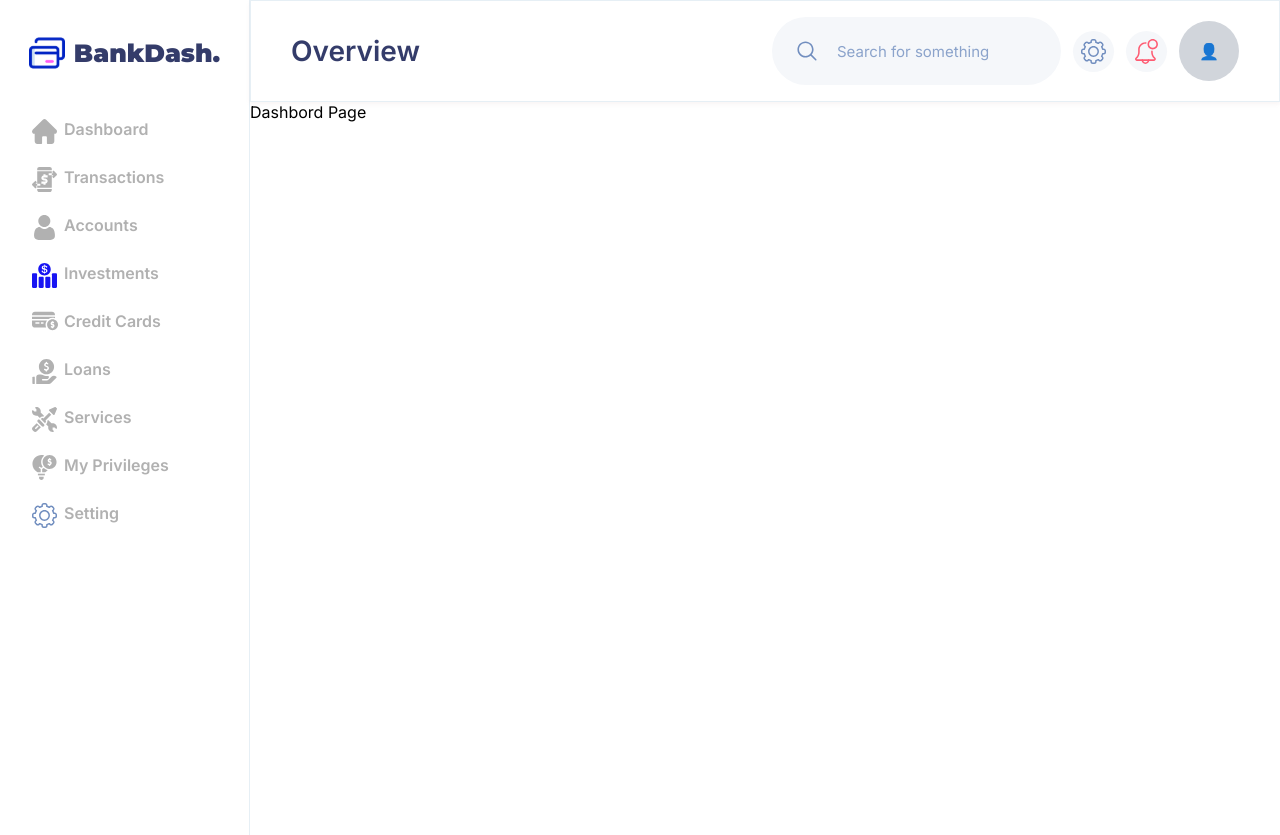
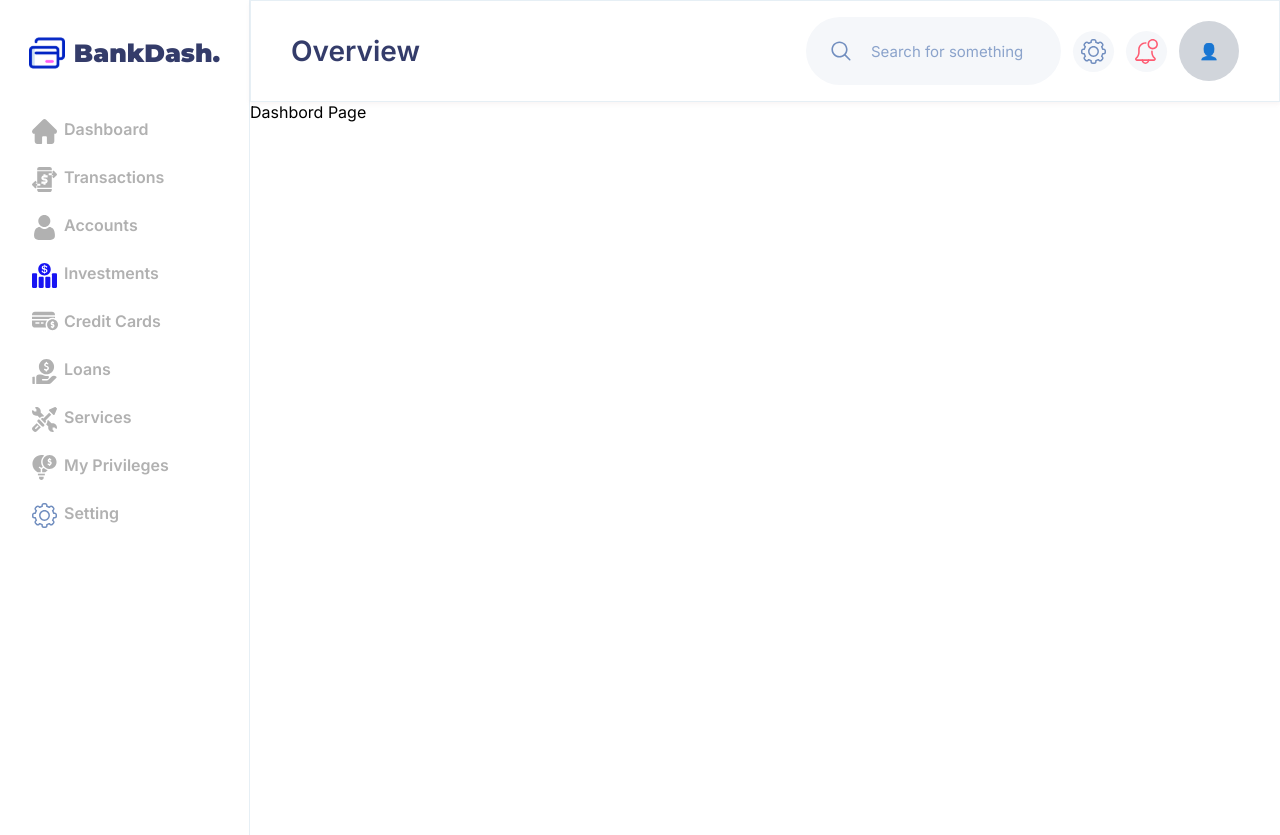
Before and after one commit to anylylina/Admin-panel, a React (Vite) app: page / in a window 1280 px wide. Built offline with nearby package versions, Linux system fonts and the light colour scheme.

Commit message:
add input

```diff
--- /dev/null
+++ b/src/ui/inputs/input/index.ts
@@ -0,0 +1 @@
+export { Input } from './input';
--- /dev/null
+++ b/src/ui/inputs/input/input.module.scss
@@ -0,0 +1,21 @@
+@use '@/styles/colors.scss' as *;
+
+.input {
+  font-family: 'Inter', sans-serif;
+  padding: 8px 16px;
+  border: 1px solid transparent;
+  border-radius: 40px;
+  font-size: 15px;
+  background-color: $color_gray;
+  width: 100%;
+  height: 50px;
+
+  &::placeholder {
+    color: $color_blue_faint;
+  }
+
+  &:focus {
+    outline: none;
+    border-color: $color_blue_faint;
+  }
+}
--- /dev/null
+++ b/src/ui/inputs/input/input.tsx
@@ -0,0 +1,34 @@
+import React from 'react';
+import styles from './input.module.scss';
+
+type Props = {
+  type?: string;
+  name?: string;
+  placeholder?: string;
+  value?: string;
+  onChange?: (e: React.ChangeEvent<HTMLInputElement>) => void;
+  className?: string;
+  disabled?: boolean;
+};
+
+export const Input = ({
+  type = 'text',
+  name,
+  placeholder,
+  value,
+  onChange,
+  className = '',
+  disabled = false,
+}: Props) => {
+  return (
+    <input
+      type={type}
+      name={name}
+      placeholder={placeholder}
+      value={value}
+      onChange={onChange}
+      className={`${styles.input} ${className}`}
+      disabled={disabled}
+    />
+  );
+};
--- a/src/ui/inputs/search-input.module.scss
+++ /dev/null
@@ -1,39 +0,0 @@
-@use '@/styles/colors.scss' as *;
-
-.wrapper {
-  position: relative;
-  display: flex;
-  align-items: center;
-}
-
-.icon {
-  position: absolute;
-  left: 25px;
-  top: 50%;
-  transform: translateY(-50%);
-  width: 20px;
-  height: 20px;
-  color: $color_blue_pale;
-  pointer-events: none;
-}
-
-.input {
-  font-family: 'Inter', sans-serif;
-  padding: 8px 16px;
-  text-indent: 48px;
-  border: 1px solid transparent;
-  border-radius: 40px;
-  font-size: 15px;
-  background-color: $color_gray;
-  width: 255px;
-  height: 50px;
-}
-
-.input::placeholder {
-  color: $color_blue_faint;
-}
-
-.input:focus {
-  outline: none;
-  border-color: $color_blue_faint;
-}
--- /dev/null
+++ b/src/ui/inputs/search-input/search-input.module.scss
@@ -0,0 +1,23 @@
+@use '@/styles/colors.scss' as *;
+
+.wrapper {
+  position: relative;
+  display: flex;
+  align-items: center;
+  width: 255px;
+}
+
+.icon {
+  position: absolute;
+  left: 25px;
+  top: 50%;
+  transform: translateY(-50%);
+  width: 20px;
+  height: 20px;
+  color: $color_blue_pale;
+  pointer-events: none;
+}
+
+.inputWithIcon {
+  text-indent: 48px;
+}
--- a/src/ui/inputs/search-input.tsx
+++ b/src/ui/inputs/search-input/search-input.tsx
@@ -1,5 +1,6 @@
+import { SearchIcon } from '../../icons/search-icon';
+import { Input } from '../input/input';
 import styles from './search-input.module.scss';
-import { SearchIcon } from '../icons/search-icon';
 
 type Props = {
   placeholder?: string;
@@ -9,7 +10,7 @@ export const SearchInput = ({ placeholder = 'Search for something' }: Props) =>
   return (
     <div className={styles.wrapper}>
       <SearchIcon className={styles.icon} />
-      <input type="text" className={styles.input} placeholder={placeholder} />
+      <Input type="text" placeholder={placeholder} className={styles.inputWithIcon} />
     </div>
   );
 };
```
Also changed, not shown: src/ui/inputs/search-input/index.ts (renamed from src/ui/inputs/index.ts).
